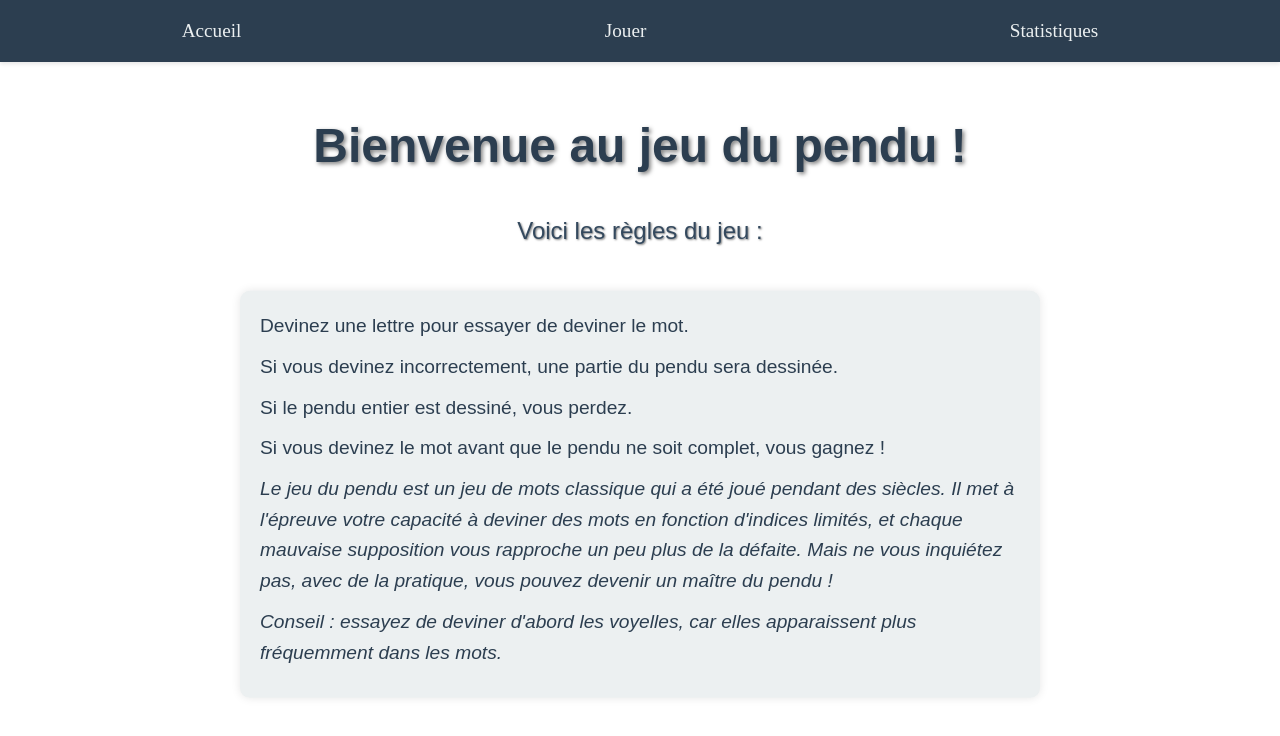
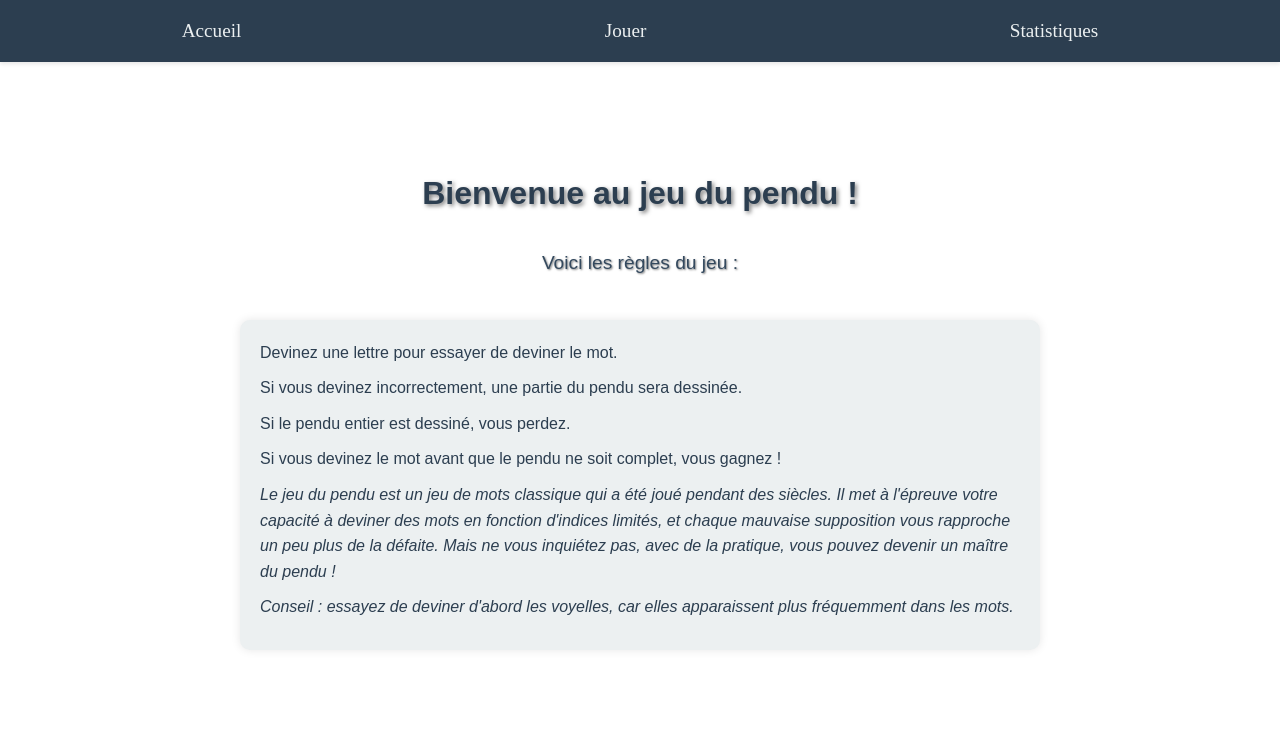
Before and after one commit to LucasBertaud/le-pendu, a React (Vite) app: page / in a window 1280 px wide. Shown: the top 736 px of the page. Built offline with nearby package versions, Linux system fonts and the light colour scheme.

Commit message:
fix(Home.scss): responsive design

```diff
--- a/src/main.jsx
+++ b/src/main.jsx
@@ -2,7 +2,7 @@ import React from 'react'
 import ReactDOM from 'react-dom/client'
 import App from './App.jsx'
 import './index.css'
-import { BrowserRouter } from 'react-router-dom'
+import { HashRouter } from 'react-router-dom'
 import { createContext, useReducer } from 'react'
 import { initialState, reducer } from './reducers/playReducer.js'
 
@@ -21,9 +21,9 @@ const PlayProvider = ({children}) => {
 }
 
 ReactDOM.createRoot(document.getElementById('root')).render(
-    <BrowserRouter>
+    <HashRouter>
         <PlayProvider>
             <App />
         </PlayProvider>
-    </BrowserRouter>
+    </HashRouter>
 )
--- a/src/styles/components/Home.scss
+++ b/src/styles/components/Home.scss
@@ -1,11 +1,23 @@
 @keyframes fadeIn {
-    from { opacity: 0; }
-    to { opacity: 1; }
+  from {
+    opacity: 0;
+  }
+
+  to {
+    opacity: 1;
+  }
 }
 
 @keyframes slideIn {
-    from { transform: translateY(-20px); opacity: 0; }
-    to { transform: translateY(0); opacity: 1; }
+  from {
+    transform: translateY(-20px);
+    opacity: 0;
+  }
+
+  to {
+    transform: translateY(0);
+    opacity: 1;
+  }
 }
 
 .home {
@@ -20,6 +32,18 @@
   width: 90%;
   max-width: 800px;
 
+  @media (min-width: 320px) {
+    margin: 100px 0;
+  }
+
+  @media (min-width: 375px) {
+    margin: 50px 0;
+  }
+
+  @media (min-width: 450px) {
+    margin: 10px 0;
+  }
+
   &__title,
   &__intro,
   &__rules li {
@@ -28,17 +52,17 @@
 
   &__title {
     color: #2c3e50;
-      font-size: 1.5em; // Small screens
+    font-size: 1em; // Small screens
     margin-bottom: 20px;
     text-shadow: 2px 2px 4px rgba(0, 0, 0, 0.5);
     animation: fadeIn 2s ease forwards;
 
     @media (min-width: 600px) {
-        font-size: 2em; // Tablets
+      font-size: 1.5em; // Tablets
     }
 
     @media (min-width: 900px) {
-        font-size: 3em; // Large screens
+      font-size: 2em; // Large screens
     }
   }
 
@@ -50,11 +74,11 @@
     animation: fadeIn 2s ease 1s forwards;
 
     @media (min-width: 600px) {
-        font-size: 1.2em; // Tablets
+      font-size: 1em; // Tablets
     }
 
     @media (min-width: 900px) {
-        font-size: 1.5em; // Large screens
+      font-size: 1.2em; // Large screens
     }
   }
 
@@ -75,21 +99,39 @@
       animation: slideIn 1s ease forwards;
 
       @media (min-width: 600px) {
-          font-size: 1em; // Tablets
+        font-size: 0.8em; // Tablets
       }
 
       @media (min-width: 900px) {
-          font-size: 1.2em; // Large screens
+        font-size: 1em; // Large screens
       }
 
-        &:nth-child(1) { animation-delay: 2s; }
-        &:nth-child(2) { animation-delay: 2.5s; }
-        &:nth-child(3) { animation-delay: 3s; }
-        &:nth-child(4) { animation-delay: 3.5s; }
-        &:nth-child(5) { animation-delay: 4s; }
-        &:nth-child(6) { animation-delay: 4.5s; }
+      &:nth-child(1) {
+        animation-delay: 2s;
+      }
 
-        &.home__history, &.home__tips {
+      &:nth-child(2) {
+        animation-delay: 2.5s;
+      }
+
+      &:nth-child(3) {
+        animation-delay: 3s;
+      }
+
+      &:nth-child(4) {
+        animation-delay: 3.5s;
+      }
+
+      &:nth-child(5) {
+        animation-delay: 4s;
+      }
+
+      &:nth-child(6) {
+        animation-delay: 4.5s;
+      }
+
+      &.home__history,
+      &.home__tips {
         font-style: italic;
       }
     }
```
Lines whose indentation alone changed are shown as unchanged.
